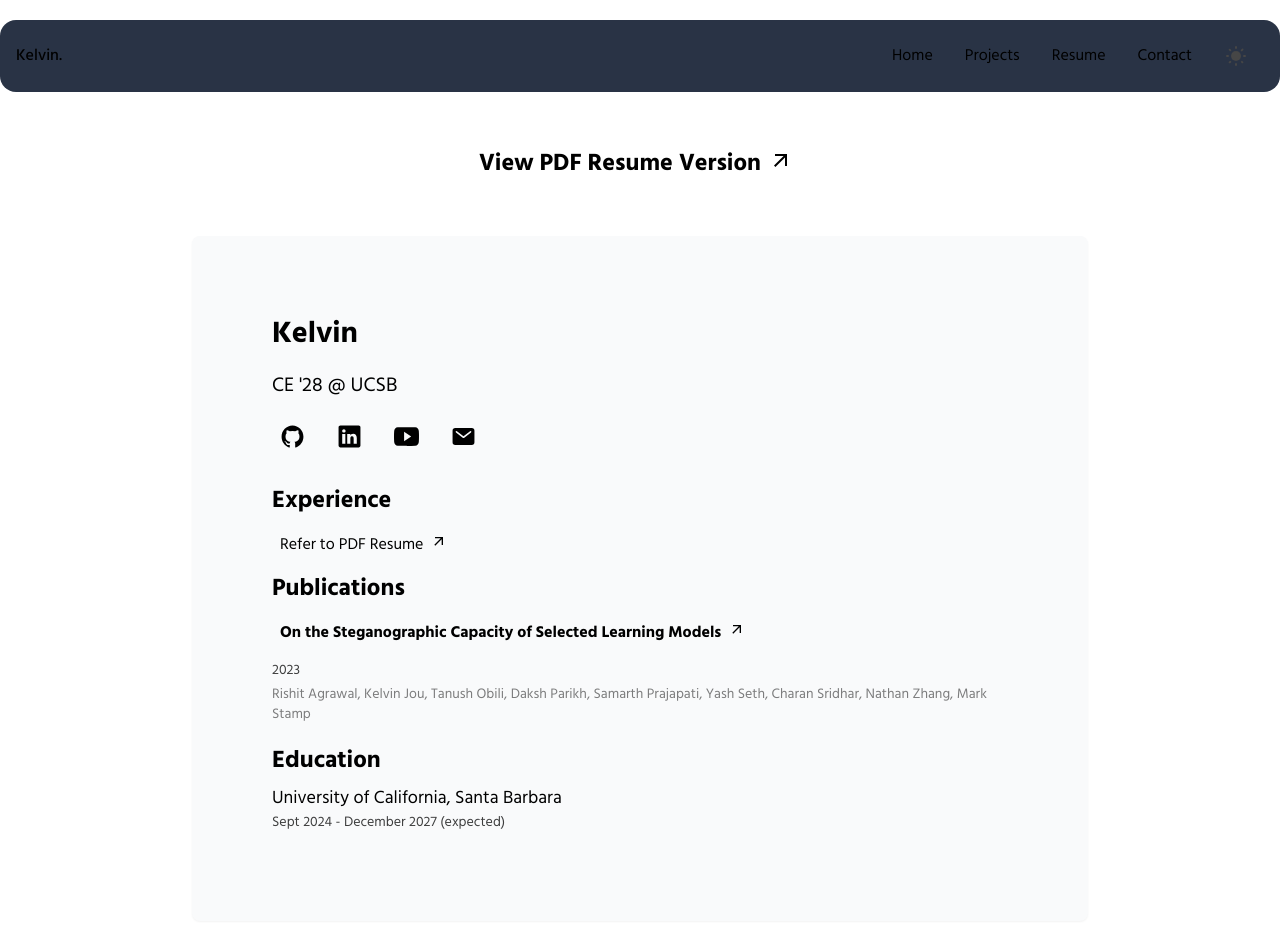
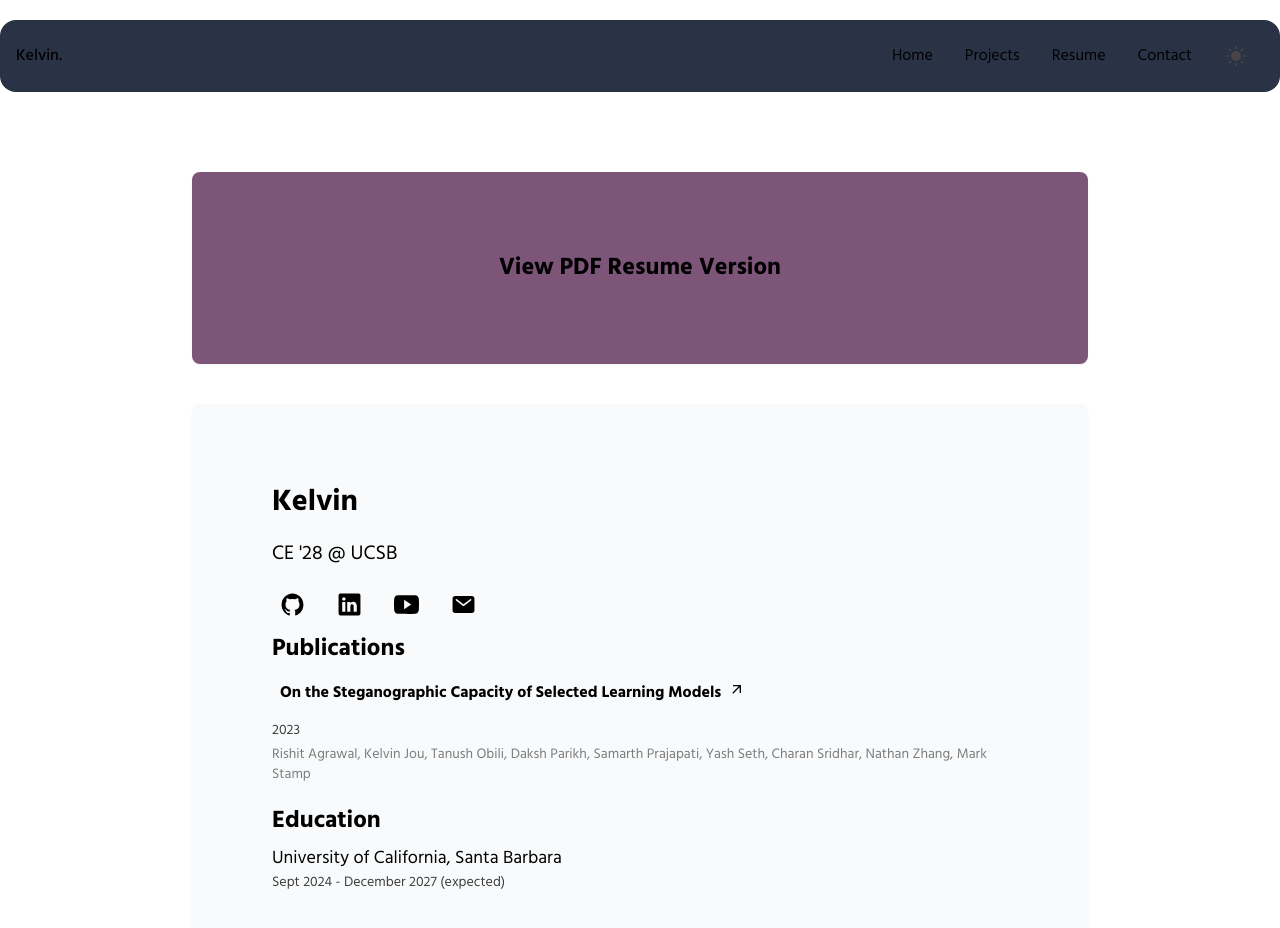
Before and after one commit to kelvinjou/kelvinjou-portfolio-new, a Next.js app: page /resume in a window 1280 px wide. Shown: the top 928 px of the page. Built offline with nearby package versions, Linux system fonts and the light colour scheme.

Commit message:
updated resume and minor UI tweaks

```diff
--- a/components/Header/index.js
+++ b/components/Header/index.js
@@ -70,7 +70,7 @@ const Header = ({ handleWorkScroll, handleAboutScroll, isBlog }) => {
               {!isBlog ? (
                 <div className="grid grid-cols-1">
                   <Button onClick={handleAboutScroll}>About</Button>
-                  <Button onClick={handleWorkScroll}>Work</Button>
+                  <Button onClick={handleWorkScroll}>Skills</Button>
                   {showBlog && (
                     <Button onClick={() => router.push("/project")}>Projects</Button>
                   )}
@@ -132,7 +132,7 @@ const Header = ({ handleWorkScroll, handleAboutScroll, isBlog }) => {
         {!isBlog ? (
           <div className="flex">
             <Button onClick={handleAboutScroll}>About</Button>
-            <Button onClick={handleWorkScroll}>Work</Button>
+            <Button onClick={handleWorkScroll}>Skills</Button>
             {showBlog && (
               <Button onClick={() => router.push("/project")}>Projects</Button>
             )}
--- a/pages/resume.js
+++ b/pages/resume.js
@@ -29,33 +29,21 @@ const Resume = () => {
             <div className="container mx-auto mb-10">
                 <Header isBlog />
                 {mount && (
-                    <div className="mt-10 w-full flex flex-col items-center">
-                        <Button
-                            onClick={() => router.push("/images/resume_file.pdf")}>
-                            <h1 className="text-2xl font-bold">View PDF Resume Version</h1>
-                            <MdOutlineArrowOutward className="ml-2 mb-2 text-2xl font-bold" />
-                        </Button>
-                        <div
-                            className={`w-full mt-10 ${mount && theme.theme === "dark" ? "bg-slate-800" : "bg-gray-50"
-                                } max-w-4xl p-20 mob:p-5 desktop:p-20 rounded-lg shadow-sm`}
+                    <div className="mt-10 w-full flex flex-col items-center ">
+                        <button
+                          className="w-full mt-10 bg-[#7d5578] max-w-4xl p-20 mob:p-5 desktop:p-20 rounded-lg shadow-sm"
+                          onClick={() => router.push("/images/sep25_resume.pdf")}
+                        >
+                          <h1 className="text-2xl font-bold">View PDF Resume Version</h1>
+                          {/* <MdOutlineArrowOutward className="ml-2 mb-2 text-2xl font-bold" /> */}
+                        </button>
+                        <div className={`w-full mt-10 ${mount && theme.theme === "dark" ? "bg-slate-800" : "bg-gray-50"
+                              } max-w-4xl p-20 mob:p-5 desktop:p-20 rounded-lg shadow-sm`}
                         >
                             <h1 className="text-3xl font-bold">{name}</h1>
                             <h2 className="text-xl mt-5">{resume.tagline}</h2>
-                            {/* <h2 className="w-4/5 text-xl mt-5 opacity-50">
-                {resume.description}
-              </h2> */}
                             <div className="mt-2">
                                 <Socials />
-                            </div>
-                            <div className="mt-5">
-                                <h1 className="text-2xl font-bold">Experience</h1>
-                                <div className="flex items-center">
-                                    <Button
-                                        onClick={() => router.push("/images/resume_file.pdf")}>
-                                        <div>Refer to PDF Resume</div>
-                                        <MdOutlineArrowOutward className="ml-2 mb-2" />
-                                    </Button>
-                                </div>
                             </div>
 
                             <h1 className="text-2xl font-bold">Publications</h1>
@@ -98,49 +86,6 @@ const Resume = () => {
                                     </p>
                                 </div>
                             </div>
-                            {/* <div className="mt-5">
-                <h1 className="text-2xl font-bold">Skills</h1>
-                <div className="flex mob:flex-col desktop:flex-row justify-between">
-                  {resume.languages && (
-                    <div className="mt-2 mob:mt-5">
-                      <h2 className="text-lg">Languages</h2>
-                      <ul className="list-disc">
-                        {resume.languages.map((language, index) => (
-                          <li key={index} className="ml-5 py-2">
-                            {language}
-                          </li>
-                        ))}
-                      </ul>
-                    </div>
-                  )}
-
-                  {resume.frameworks && (
-                    <div className="mt-2 mob:mt-5">
-                      <h2 className="text-lg">Frameworks</h2>
-                      <ul className="list-disc">
-                        {resume.frameworks.map((framework, index) => (
-                          <li key={index} className="ml-5 py-2">
-                            {framework}
-                          </li>
-                        ))}
-                      </ul>
-                    </div>
-                  )}
-
-                  {resume.cloud && (
-                    <div className="mt-2 mob:mt-5">
-                      <h2 className="text-lg">Cloud</h2>
-                      <ul className="list-disc">
-                        {resume.cloud.map((other, index) => (
-                          <li key={index} className="ml-5 py-2">
-                            {other}
-                          </li>
-                        ))}
-                      </ul>
-                    </div>
-                  )}
-                </div>
-              </div> */}
                         </div>
                     </div>
                 )}
```
Also changed, not shown: 1 other file (tests, documents, lock files or other folders).
